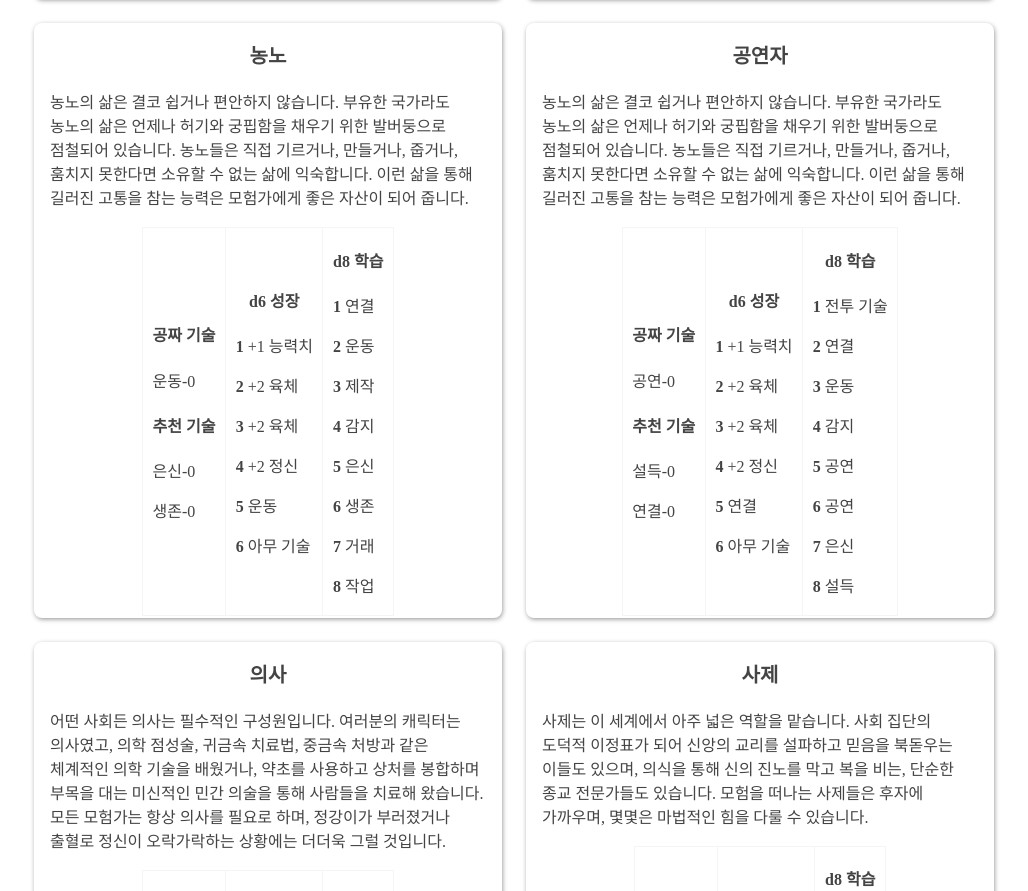
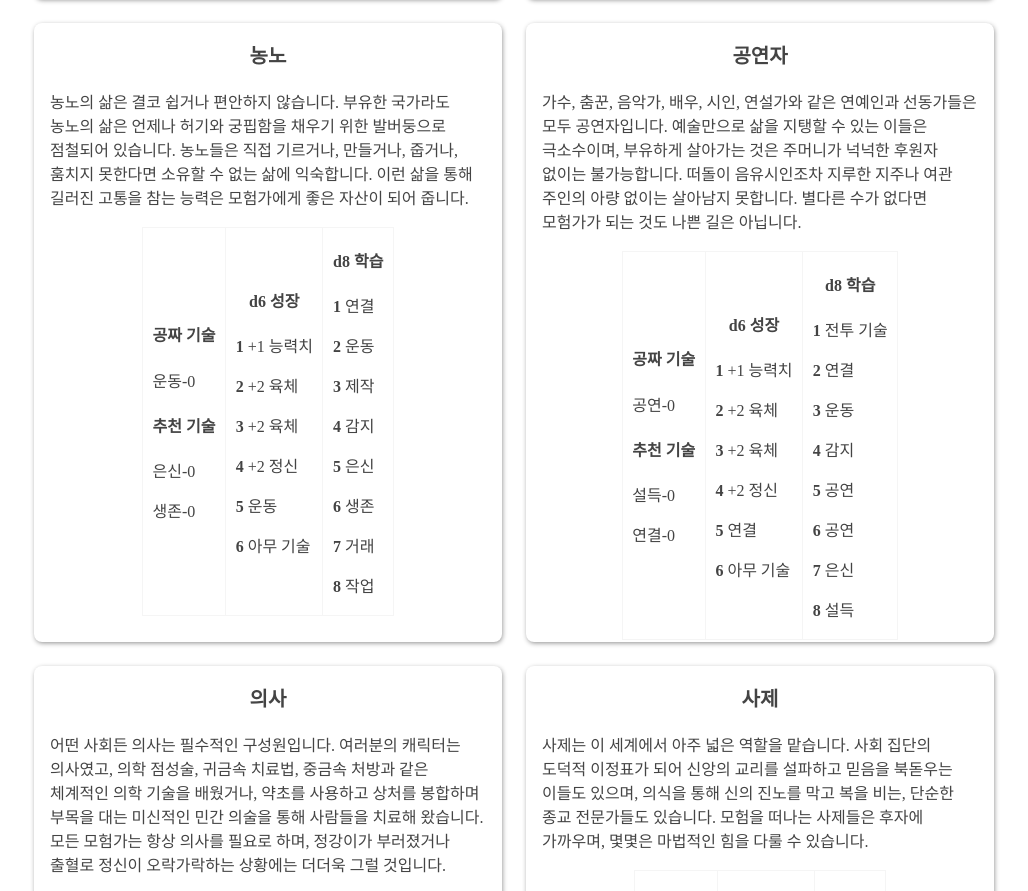
Before and after one commit to AhQqq/AhQqq.github.io, a plain HTML site: page backgrounds.html in a window 1280 px wide. Shown: the part 4122-5013 px from the top of the page, without its empty margins (126-1154 px from the left). Drawn offline with nearby package versions, Linux system fonts and the light colour scheme.

Commit message:
Update backgrounds.html

```diff
--- a/backgrounds.html
+++ b/backgrounds.html
@@ -455,7 +455,7 @@
     <li class="card">
         <h3>공연자</h3>
         <p>
-            농노의 삶은 결코 쉽거나 편안하지 않습니다. 부유한 국가라도 농노의 삶은 언제나 허기와 궁핍함을 채우기 위한 발버둥으로 점철되어 있습니다. 농노들은 직접 기르거나, 만들거나, 줍거나, 훔치지 못한다면 소유할 수 없는 삶에 익숙합니다. 이런 삶을 통해 길러진 고통을 참는 능력은 모험가에게 좋은 자산이 되어 줍니다.
+            가수, 춤꾼, 음악가, 배우, 시인, 연설가와 같은 연예인과 선동가들은 모두 공연자입니다. 예술만으로 삶을 지탱할 수 있는 이들은 극소수이며, 부유하게 살아가는 것은 주머니가 넉넉한 후원자 없이는 불가능합니다. 떠돌이 음유시인조차 지루한 지주나 여관 주인의 아량 없이는 살아남지 못합니다. 별다른 수가 없다면 모험가가 되는 것도 나쁜 길은 아닙니다.
         </p>
         <table>
             <tr>
```
